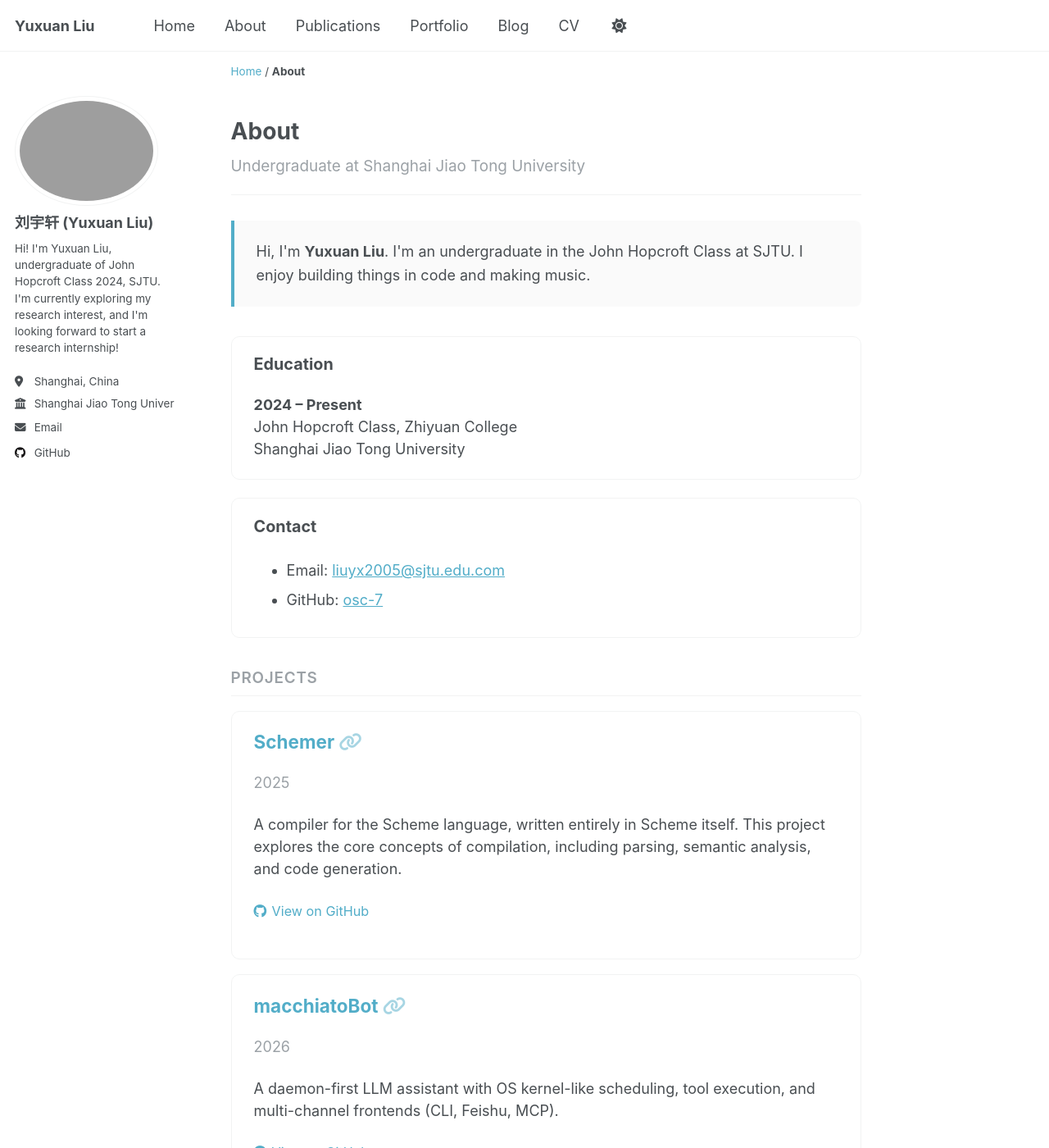
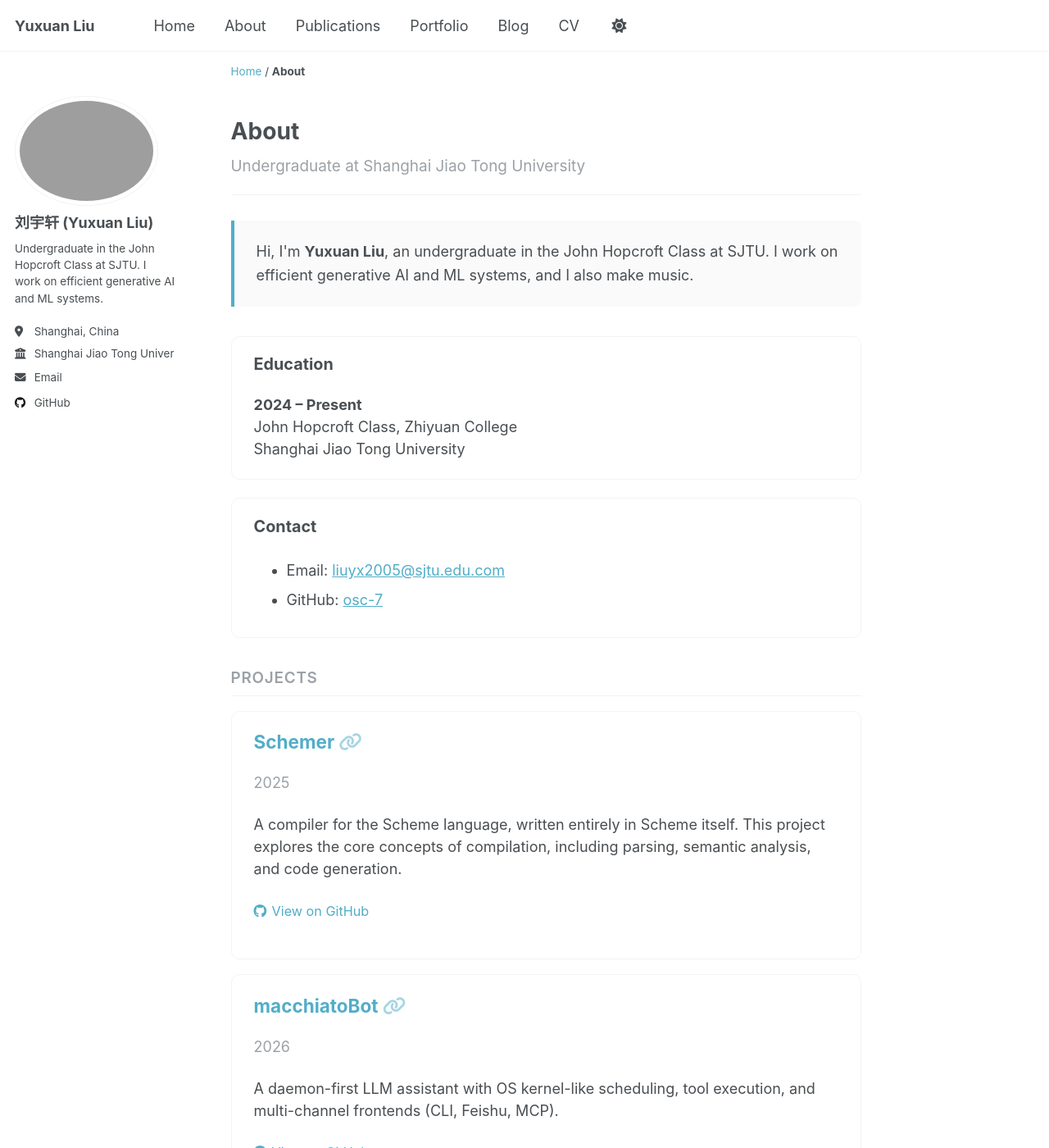
Before and after one commit to Osc-7/Osc-7.github.io, a Jekyll site: the page built from _pages/about.md, in a window 1280 px wide and 1400 px high. Shown: the whole window at 82% size. Built offline with Jekyll 4.4.1, drawn with Linux system fonts in a browser that asks for light colours; a script that is not in the unit is left out.

Commit message:
Refresh bio copy and improve dark mode styling
Update the sidebar and homepage bio, fix the portfolio description, and tune dark theme colors and card contrast for a cleaner night-mode look.

Co-authored-by: Cursor <cursoragent@cursor.com>

```diff
--- a/_config.yml
+++ b/_config.yml
@@ -39,7 +39,7 @@ github_username: "osc-7"
 author:
   name: "刘宇轩 (Yuxuan Liu)"
   avatar: "https://osc-7.github.io/images/avatar.png"
-  bio: "Hi! I'm Yuxuan Liu, undergraduate of John Hopcroft Class 2024, SJTU. I'm currently exploring my research interest, and I'm looking forward to start a research internship!"
+  bio: "Undergraduate in the John Hopcroft Class at SJTU. I work on efficient generative AI and ML systems."
   location: "Shanghai, China"
   employer: "Shanghai Jiao Tong University"
   email: "liuyx2005@sjtu.edu.com"
--- a/_pages/about.md
+++ b/_pages/about.md
@@ -9,7 +9,7 @@ redirect_from:
 ---
 
 <div class="page-intro">
-  <p>Hi, I'm <strong>Yuxuan Liu</strong>. I'm an undergraduate in the John Hopcroft Class at SJTU. I enjoy building things in code and making music.</p>
+  <p>Hi, I'm <strong>Yuxuan Liu</strong>, an undergraduate in the John Hopcroft Class at SJTU. I work on efficient generative AI and ML systems, and I also make music.</p>
 </div>
 
 <div class="about-grid">
--- a/_pages/portfolio.html
+++ b/_pages/portfolio.html
@@ -7,7 +7,7 @@ author_profile: true
 ---
 
 <div class="page-intro">
-  <p>Projects I have built, mostly around compilers, systems, and programming languages.</p>
+  <p>Projects I have built, including a Scheme compiler and an LLM agent system.</p>
 </div>
 
 {% include portfolio-list.html %}
--- a/_sass/custom/_site-pages.scss
+++ b/_sass/custom/_site-pages.scss
@@ -18,7 +18,7 @@
   padding: 1.25rem 1.5rem;
   border-left: 4px solid var(--global-link-color);
   border-radius: 0 8px 8px 0;
-  background: rgba(0, 0, 0, 0.02);
+  background: var(--site-intro-bg, rgba(0, 0, 0, 0.02));
   line-height: 1.65;
 
   p:last-child {
@@ -52,12 +52,12 @@
   padding: 1.25rem 1.5rem;
   border: 1px solid var(--global-border-color);
   border-radius: 10px;
-  background: var(--global-bg-color, #fff);
-  transition: box-shadow 0.2s ease, border-color 0.2s ease;
+  background: var(--site-card-bg, var(--global-bg-color, #fff));
+  transition: box-shadow 0.2s ease, border-color 0.2s ease, background 0.2s ease;
 
   &:hover {
     border-color: var(--global-link-color);
-    box-shadow: 0 4px 14px rgba(0, 0, 0, 0.07);
+    box-shadow: var(--site-card-shadow-hover, 0 4px 14px rgba(0, 0, 0, 0.07));
   }
 
   .archive__item-title {
@@ -124,6 +124,7 @@
   padding: 1.25rem 1.5rem;
   border: 1px solid var(--global-border-color);
   border-radius: 10px;
+  background: var(--site-card-bg, transparent);
 
   h2 {
     margin-top: 0;
@@ -173,3 +174,61 @@
 .archive .page__title {
   margin-bottom: 0;
 }
+
+html[data-theme="dark"] {
+  --global-bg-color: #16181d;
+  --global-base-color: #16181d;
+  --global-footer-bg-color: #101216;
+  --global-border-color: #2d333b;
+  --global-dark-border-color: #22262d;
+  --global-text-color: #e6edf3;
+  --global-text-color-light: #9da7b3;
+  --global-link-color: #79c0ff;
+  --global-link-color-hover: #a5d6ff;
+  --global-link-color-visited: #58a6ff;
+  --global-masthead-link-color: #e6edf3;
+  --global-masthead-link-color-hover: #79c0ff;
+  --global-thead-color: #1c2128;
+  --site-intro-bg: rgba(255, 255, 255, 0.04);
+  --site-card-bg: #1c2128;
+  --site-card-shadow-hover: 0 6px 20px rgba(0, 0, 0, 0.35);
+
+  .masthead {
+    background: #101216;
+    border-bottom: 1px solid var(--global-border-color);
+  }
+
+  .page__footer {
+    color: var(--global-text-color-light);
+  }
+
+  .page-intro,
+  .about-block,
+  .site-card.archive__item,
+  .empty-state {
+    border-color: var(--global-border-color);
+  }
+
+  .site-card.archive__item:hover {
+    background: #22262e;
+  }
+
+  .author__avatar img {
+    border: 2px solid var(--global-border-color);
+    border-radius: 50%;
+  }
+
+  .greedy-nav .visible-links a {
+    color: var(--global-masthead-link-color);
+  }
+
+  .btn-download {
+    background: #238636;
+    color: #fff !important;
+
+    &:hover {
+      background: #2ea043;
+      opacity: 1;
+    }
+  }
+}
```
Also changed, not shown: index.md (+2 -2 lines).
